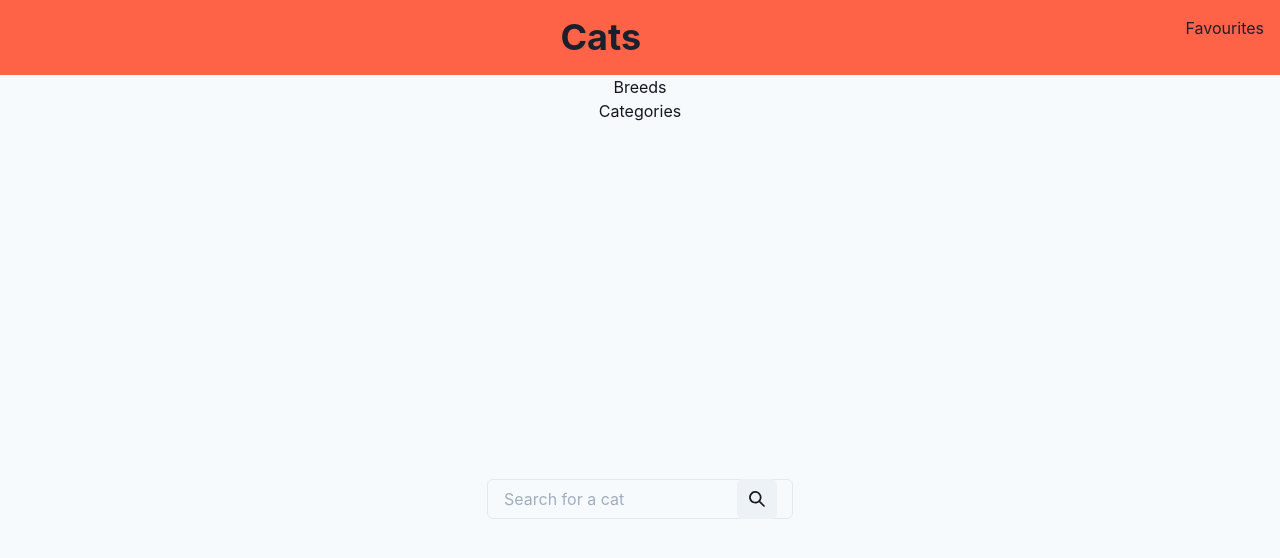
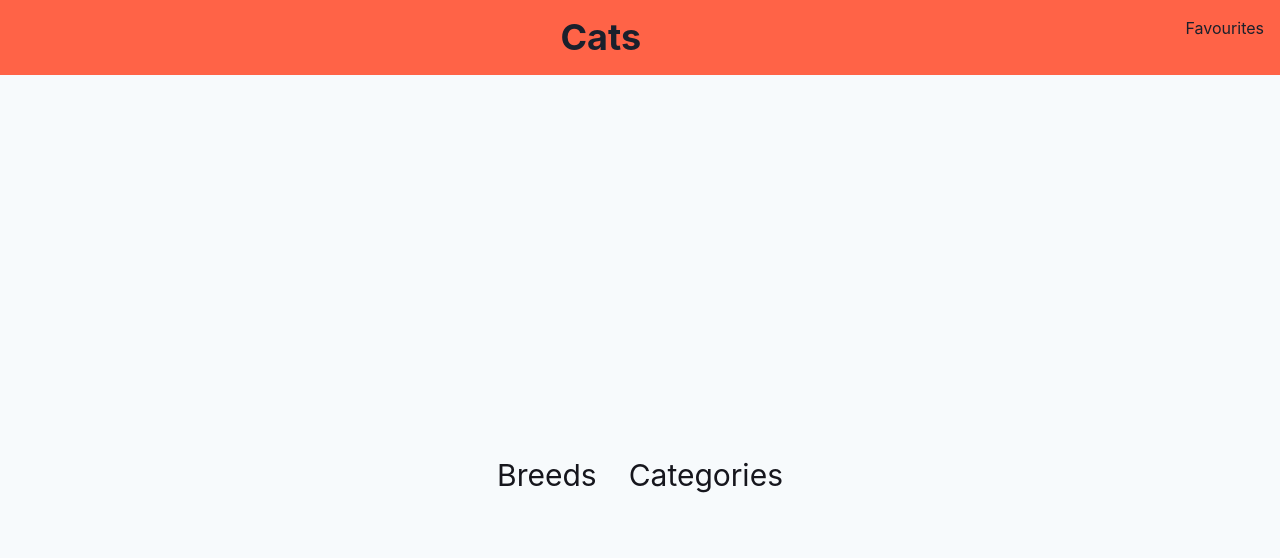
Before and after one commit to OkayAobakwe/aobakwe-cat-images, a Next.js app in the folder web/: page / in a window 1280 px wide. Shown: the top 558 px of the page. Built offline with nearby package versions, Linux system fonts and the light colour scheme.

Commit message:
feat(index-page): change the index page

```diff
--- a/web/src/pages/index.tsx
+++ b/web/src/pages/index.tsx
@@ -1,28 +1,29 @@
 import {
   Link,
   Text,
-
+  Flex
 } from '@chakra-ui/react'
 import NextLink from "next/link"
 import { Container } from '../components/Container'
-import { Search } from "../components/Search"
 import { NavBar } from "../components/Navbar"
+import React from 'react'
 
 const Index = () => (
   <>
     <NavBar />
     <Container height="100vh">
+      <Flex justifyContent="center" m="auto">
         <NextLink href="/breeds/" as="/breeds/">
-        <Link>
-          <Text>Breeds</Text>
+          <Link marginRight={8}>
+            <Text fontSize="3xl">Breeds</Text>
           </Link>
         </NextLink>
         <NextLink href="/categories/" as="/categories/">
           <Link>
-          <Text>Categories</Text>
+            <Text fontSize="3xl">Categories</Text>
           </Link>
         </NextLink>
-      <Search />
+      </Flex>
     </Container>
   </>
 )
```
Lines whose indentation alone changed are shown as unchanged.
